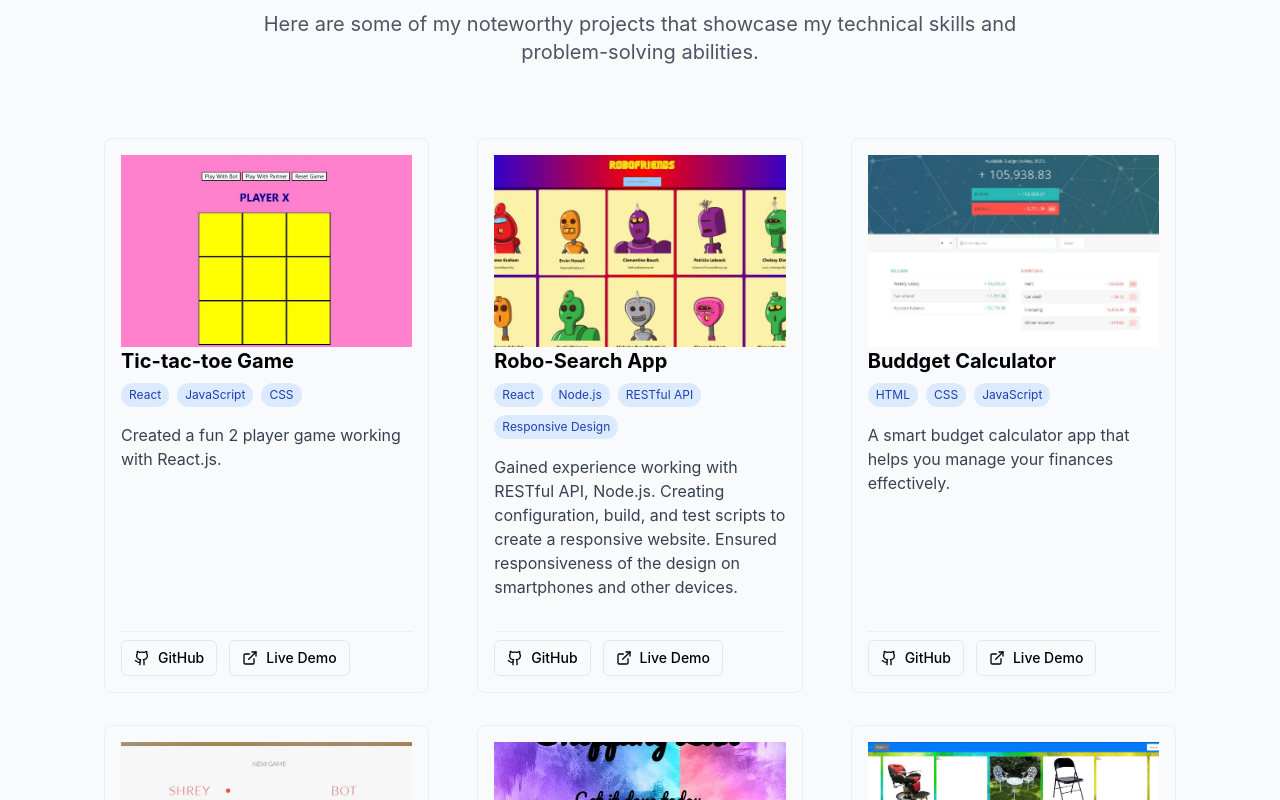
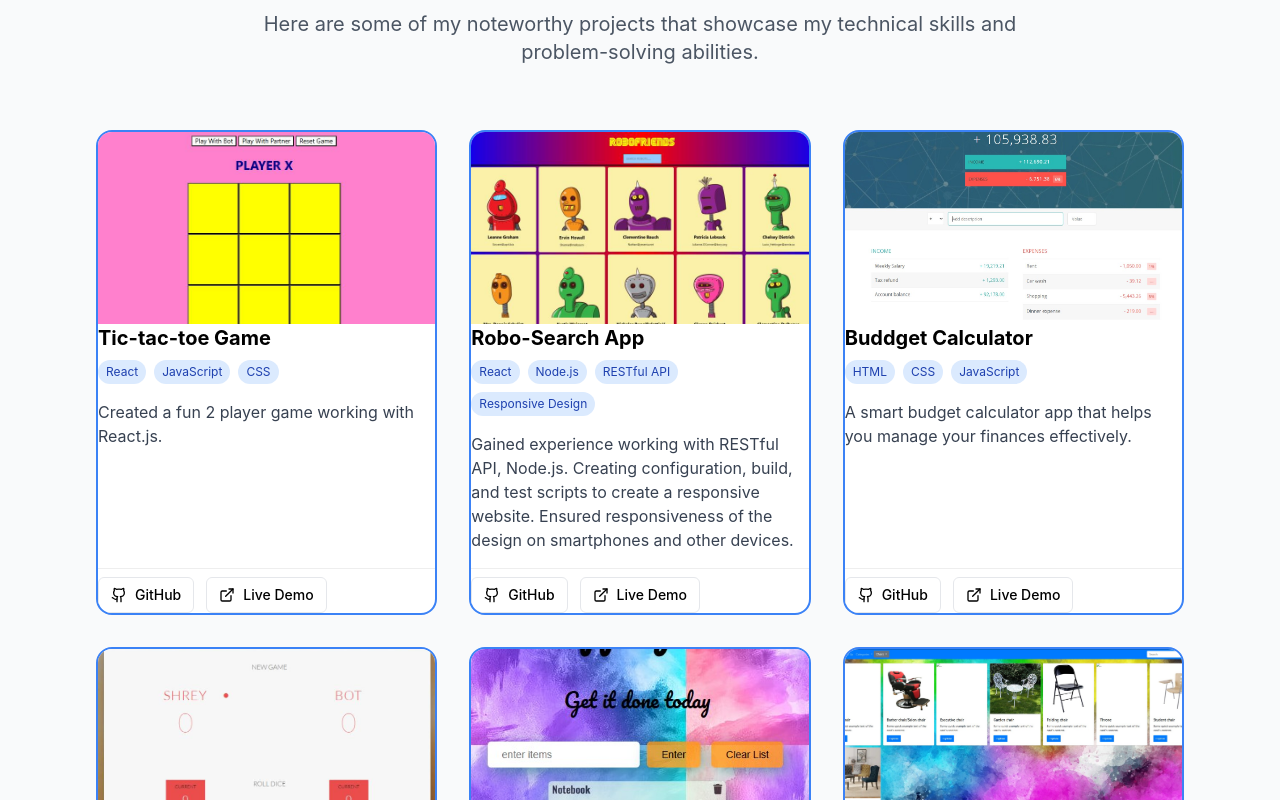
Before and after one commit to dodoshrey/dodoshrey.github.io, a React (Vite) app: page / in a window 1280 px wide. Shown: the part 2120-2920 px from the top of the page. Built offline with nearby package versions, Linux system fonts and the light colour scheme.

Commit message:
updating projects

```diff
--- a/src/components/Projects.jsx
+++ b/src/components/Projects.jsx
@@ -85,7 +85,7 @@ const Projects = () => {
 
 				<div className="grid md:grid-cols-2 lg:grid-cols-3 gap-8">
 					{projects.map((project, index) => (
-						<Card key={index} className="overflow-hidden h-full flex flex-col hover:shadow-lg transition-shadow duration-300">
+						<Card key={index} className="overflow-hidden h-full flex flex-col border-2 border-blue-500 transition-all duration-300 hover:[transform:scale(1.3)] hover:shadow-2xl bg-white" style={{ borderRadius: "1rem" }} >
 							{project.imageUrl && (
 								<div className="h-48 overflow-hidden">
 									<img
```
